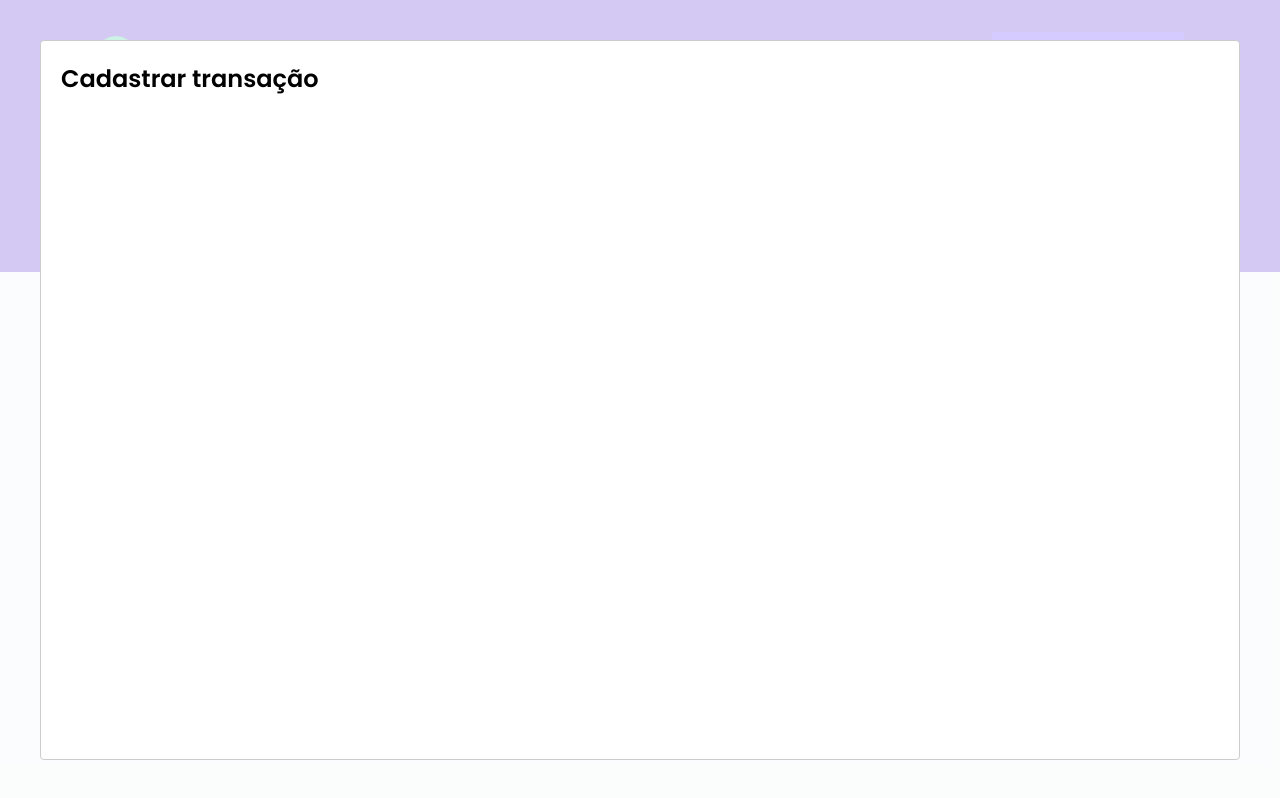
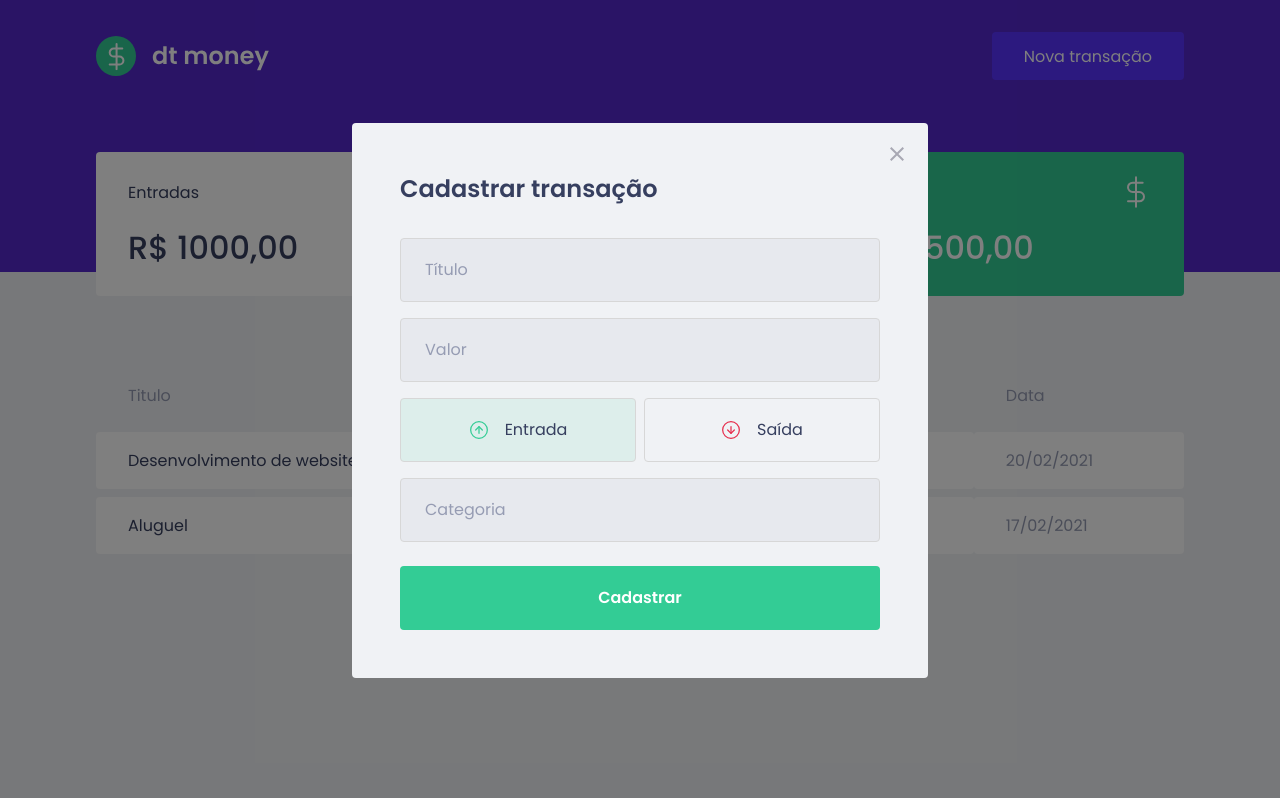
Before and after one commit to jordelucas/dt-money, a React (Create React App) app: page / in a window 1280 px wide. Both pictures are taken after a click on the button "Nova transação". Built offline with nearby package versions, Linux system fonts and the light colour scheme; no server answers; what miragejs would draw is missing.

Commit message:
add NewTransactionModal component

```diff
--- a/package.json
+++ b/package.json
@@ -5,6 +5,7 @@
   "dependencies": {
     "axios": "^0.26.1",
     "miragejs": "^0.1.43",
+    "polished": "^4.1.4",
     "react": "^17.0.2",
     "react-dom": "^17.0.2",
     "react-modal": "^3.14.4",
--- a/src/App.tsx
+++ b/src/App.tsx
@@ -3,6 +3,7 @@
 
 import { Dashboard } from "./components/Dashboard";
 import { Header } from "./components/Header";
+import { NewTransactionModal } from "./components/NewTransactionModal";
 
 import { GlobalStyle } from "./styles/global";
 
@@ -28,12 +29,10 @@
 
       <Dashboard />
 
-      <Modal
+      <NewTransactionModal
         isOpen={isNewTransactionModalOpen}
         onRequestClose={handleCloseNewTransactionModal}
-      >
-        <h2>Cadastrar transação</h2>
-      </Modal>
+      />
 
       <GlobalStyle />
     </>
--- /dev/null
+++ b/src/components/NewTransactionModal/index.tsx
@@ -0,0 +1,73 @@
+import Modal from "react-modal";
+
+import incomeImg from '../../assets/income.svg';
+import outcomeImg from '../../assets/outcome.svg';
+import closeImg from '../../assets/close.svg';
+
+import { Container, RadioBox, TransactionTypeContainer } from "./styles";
+import { useState } from "react";
+
+interface NewTransactionModalProps {
+  isOpen: boolean;
+  onRequestClose: () => void;
+}
+
+export function NewTransactionModal({
+  isOpen,
+  onRequestClose
+}: NewTransactionModalProps) {
+  const [type, setType] = useState('deposit');
+
+  return (
+    <Modal
+      isOpen={isOpen}
+      onRequestClose={onRequestClose}
+      overlayClassName="react-modal-overlay"
+      className="react-modal-content"
+    >
+      <button
+        type="button"
+        onClick={onRequestClose}
+        className="react-modal-close"
+      >
+        <img src={closeImg} alt="Fechar modal" />
+      </button>
+
+      <Container>
+        <h2>Cadastrar transação</h2>
+
+        <input placeholder="Título" />
+
+        <input placeholder="Valor" type="number" />
+
+        <TransactionTypeContainer>
+          <RadioBox
+            type="button"
+            isActive={type === 'deposit'}
+            onClick={() => { setType('deposit') }}
+            activeColor="green"
+          >
+            <img src={incomeImg} alt="Entrada" />
+            <span>Entrada</span>
+          </RadioBox>
+
+          <RadioBox
+            type="button"
+            isActive={type === 'withdraw'}
+            onClick={() => { setType('withdraw') }}
+            activeColor="red"
+          >
+            <img src={outcomeImg} alt="Saída" />
+            <span>Saída</span>
+          </RadioBox>
+        </TransactionTypeContainer>
+
+        <input placeholder="Categoria" />
+
+        <button type="submit">
+          Cadastrar
+        </button>
+      </Container>
+    </Modal>
+  )
+}
--- /dev/null
+++ b/src/components/NewTransactionModal/styles.ts
@@ -0,0 +1,108 @@
+import styled from "styled-components";
+import { darken, transparentize } from "polished"
+
+export const Container = styled.form`
+  h2 {
+    color: var(--text-title);
+    font-size: 1.5rem;
+    margin-bottom: 2rem;
+  }
+
+  input {
+    width: 100%;
+    height: 4rem;
+
+    padding: 0 1.5rem;
+
+    font-weight: 400;
+    font-size: 1rem;
+
+    border: 1px solid #d7d7d7;
+    border-radius: 0.25rem;
+
+    background: #e7e9ee;
+
+    &::placeholder {
+      color: var(--text-body);
+    }
+
+    & + input {
+      margin-top: 1rem;
+    }
+  }
+
+  button[type="submit"] {
+    width: 100%;
+    height: 4rem;
+
+    padding: 0 1.5rem;
+    margin-top: 1.5rem;
+
+    color: #fff;
+    background: var(--green);
+    font-size: 1rem;
+    font-weight: 600;
+
+    border-radius: 0.25rem;
+    border: 0;
+
+    transition: filter 0.2s;
+
+    &:hover {
+      filter: brightness(0.9);
+    }
+  }
+`;
+
+export const TransactionTypeContainer = styled.div`
+  margin: 1rem 0;
+
+  display: grid;
+  grid-template-columns: repeat(2, 1fr);
+  gap: 0.5rem;
+`;
+
+interface RadioBoxProps {
+  isActive: boolean;
+  activeColor: 'green' | 'red';
+}
+
+const colors = {
+  green: '#33cc95',
+  red: '#e52e4d'
+}
+
+export const RadioBox = styled.button<RadioBoxProps>`
+  height: 4rem;
+
+  display: flex;
+  align-items: center;
+  justify-content: center;
+
+  border: 1px solid #d7d7d7;
+  border-radius: 0.25rem;
+
+  background: ${(props) => props.isActive
+    ? transparentize(0.9, colors[props.activeColor])
+    : 'transparent'};
+
+  transition: border-color 0.2s;
+
+  &:hover {
+    border-color: ${darken(0.1, '#d7d7d7')};
+  }
+
+  img {
+    width: 20px;
+    height: 20px;
+  }
+
+  span {
+    display: inline-block;
+
+    margin-left: 1rem;
+    font-size: 1rem;
+
+    color: var(--text-title);
+  }
+`;
--- a/src/styles/global.ts
+++ b/src/styles/global.ts
@@ -53,4 +53,47 @@
     opacity: 0.6;
     cursor: not-allowed;
   }
+
+  .react-modal-overlay {
+    position: fixed;
+    top: 0;
+    bottom: 0;
+    right: 0;
+    left: 0;
+
+    display: flex;
+    align-items: center;
+    justify-content: center;
+
+    background: rgba(0, 0, 0, 0.5);
+  }
+
+  .react-modal-content {
+    width: 100%;
+    max-width: 576px;
+
+    position: relative;
+
+    padding: 3rem;
+
+    border-radius: 0.25rem;
+
+    background: var(--background);
+  }
+
+  .react-modal-close {
+    position: absolute;
+    right: 1.5rem;
+    top: 1.5rem;
+
+    border: 0;
+
+    background: transparent;
+
+    transition: filter 0.2s;
+
+    &:hover {
+      filter: brightness(0.8);
+    }
+  }
 `
```
Also changed, not shown: 1 other file (tests, documents, lock files or other folders).
